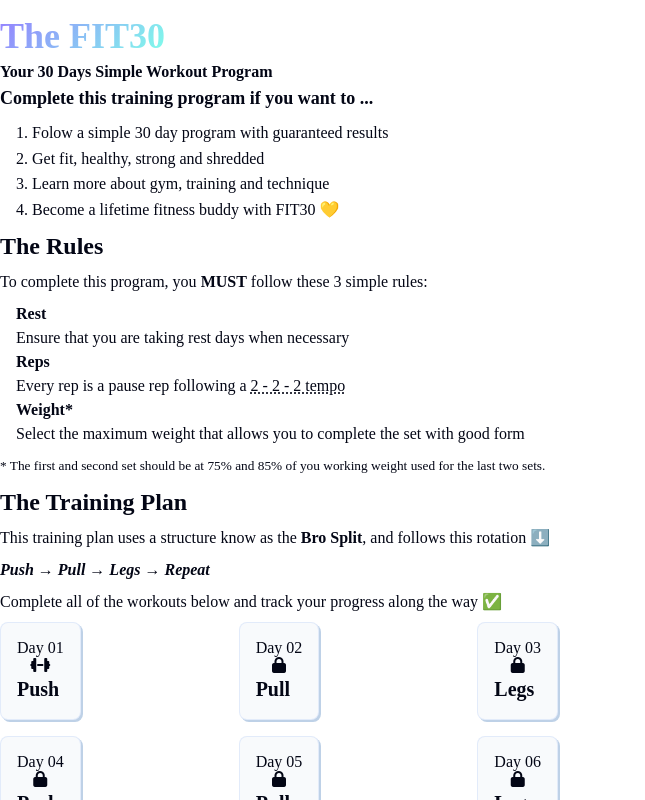
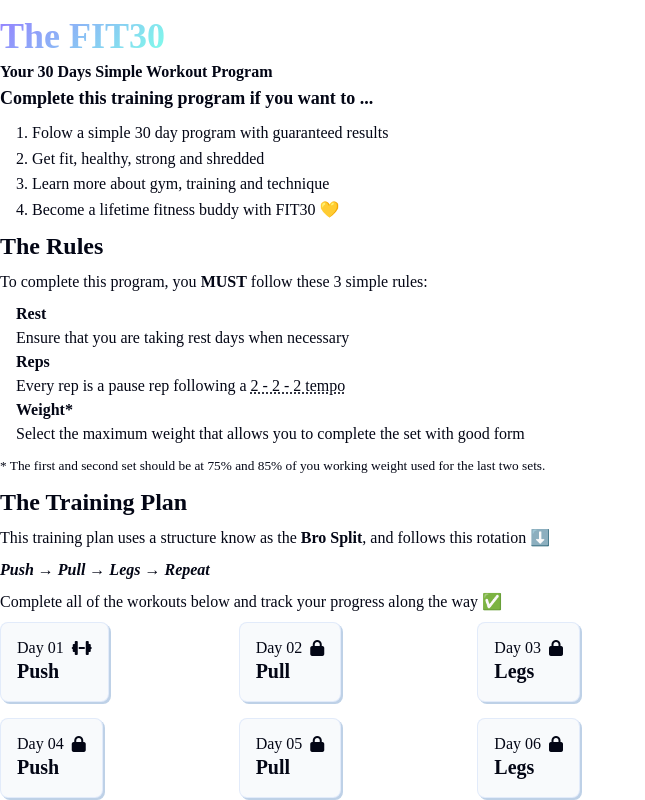
Before and after one commit to imkaushal10/FIT30, a React (Vite) app: page / in a window 1280 px wide. Shown: the top 800 px of the page, without its empty margins (0-645 px from the left). Built offline with nearby package versions, Linux system fonts and the light colour scheme; a web font is replaced by a local one.

Commit message:
Add styles for plan cards and inactive state for improved UI consistency

```diff
--- a/src/index.css
+++ b/src/index.css
@@ -55,3 +55,36 @@
     grid-template-columns: repeat(3, minmax(0, 1fr));
     gap: 1rem;
 }
+
+.plan-card {
+    position: relative;  // Ensured proper stacking context
+    cursor: pointer;
+    flex-shrink: 0;     // Prevent shrinking to maintain card size
+    width: 100%;
+}
+
+
+// Added styles for inactive plan cards
+.inactive {
+    position: relative;
+    z-index: 1;
+    cursor: not-allowed;
+    opacity: 0.8;
+}
+
+.plan-card-header {
+    display: flex;
+    gap: 0.5rem;
+    align-items: center;
+    justify-content: space-between;
+}
+
+
+// Styled the first paragraph and icon in plan-card-header
+.plan-card-header p:first-of-type,
+.plan-card-header i {
+    font-weight: 600;
+    font-size: 0.75rem;
+    line-height: 1rem;
+    color: var(--color-link);
+}
```
